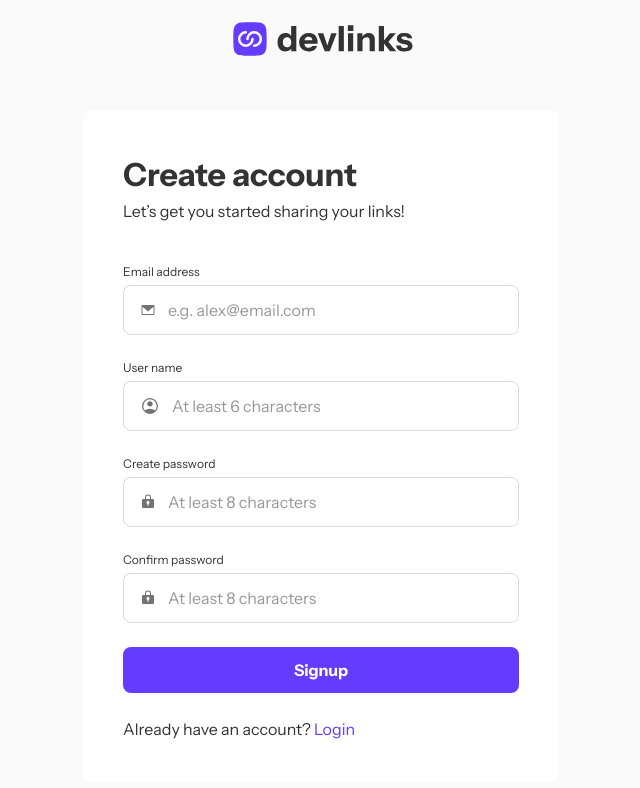
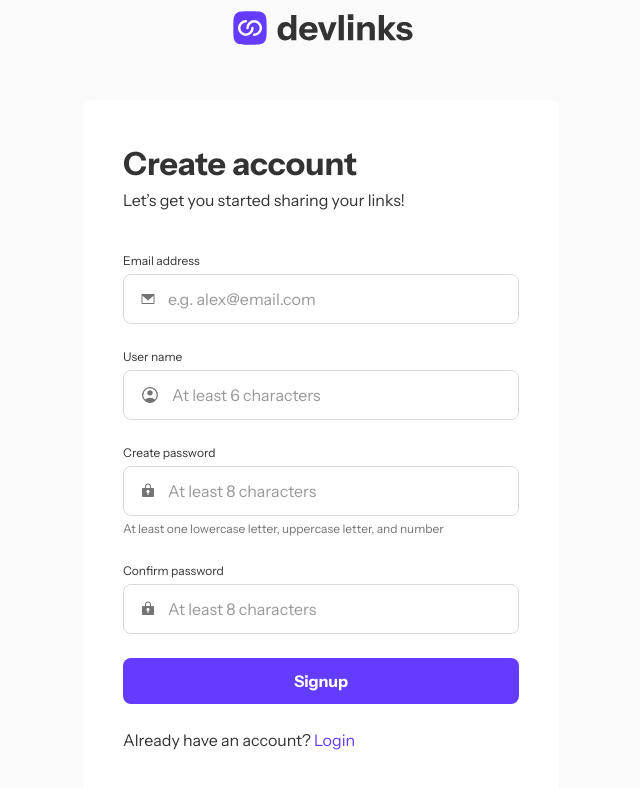
Before and after one commit to SufyanAhmed1850/dev-links, a React (Vite) app: page /signup in a window 1280 px wide. Shown: the top 788 px of the page, without its empty margins (319-959 px from the left). Built offline with nearby package versions, Linux system fonts and the light colour scheme; no server answers.

Commit message:
Added button loader

```diff
--- a/package.json
+++ b/package.json
@@ -10,6 +10,7 @@
         "preview": "vite preview"
     },
     "dependencies": {
+        "@ant-design/icons": "^5.2.6",
         "@dnd-kit/core": "^6.1.0",
         "@dnd-kit/modifiers": "^7.0.0",
         "@dnd-kit/sortable": "^8.0.0",
--- a/src/Components/Button/index.css
+++ b/src/Components/Button/index.css
@@ -1,25 +1,26 @@
-.button{
+.button {
     background-color: var(--purple-90-);
     border-radius: 8px;
     padding: 11px 27px;
     display: flex;
     justify-content: center;
     align-items: center;
+    gap: 8px;
     cursor: pointer;
     border: none;
     outline: none;
     width: 100%;
 }
 
-.button:active{
+.button:active {
     background-color: var(--purple-60-);
 }
 
-.button:disabled{
+.button:disabled {
     background-color: var(--purple-90-);
     opacity: 0.25;
 }
 
-.button h3{
+.button h3 {
     color: var(--white-90-);
 }
--- a/src/Components/Button/index.jsx
+++ b/src/Components/Button/index.jsx
@@ -1,9 +1,28 @@
 import "./index.css";
+import { LoadingOutlined } from "@ant-design/icons";
+import { Spin } from "antd";
 
-const Button = ({ buttonText, handleClick }) => {
+const Button = ({ buttonText, loadingText, handleClick, disabled }) => {
     return (
-        <button onClick={handleClick || null} className="button">
-            <h3>{buttonText}</h3>
+        <button
+            disabled={disabled && disabled}
+            onClick={handleClick || null}
+            className="button"
+        >
+            {disabled && (
+                <Spin
+                    indicator={
+                        <LoadingOutlined
+                            style={{
+                                fontSize: 16,
+                                color: "white",
+                            }}
+                            spin
+                        />
+                    }
+                />
+            )}
+            <h3>{disabled ? loadingText : buttonText}</h3>
         </button>
     );
 };
--- a/src/Components/Input Field/index.css
+++ b/src/Components/Input Field/index.css
@@ -29,3 +29,10 @@
     padding-right: 16px;
     user-select: none;
 }
+
+.password-hint {
+    font-size: 12px;
+    line-height: 150%;
+    font-weight: 400;
+    color: var(--black-60-);
+}
--- a/src/Components/Input Field/index.jsx
+++ b/src/Components/Input Field/index.jsx
@@ -134,10 +134,17 @@ const InputField = ({
                     type={type || "text"}
                     placeholder={placeholderText}
                 />
+
                 {haveError && (
                     <span className="input-error">{errorMessage}</span>
                 )}
             </div>
+            {label == "Create password" && (
+                <p className="password-hint">
+                    At least one lowercase letter,
+                    uppercase letter, and number
+                </p>
+            )}
         </div>
     );
 };
--- a/src/Pages/Home/Profile tab/profiletab.jsx
+++ b/src/Pages/Home/Profile tab/profiletab.jsx
@@ -239,7 +239,7 @@ const Profiletab = () => {
                             <div className="profile-first-name">
                                 <p>First name*</p>
                                 <InputField
-                                    value={firstName}
+                                    value={firstName || ""}
                                     onInputChange={(val) => setFirstName(val)}
                                     placeholderText="e.g. John"
                                     imgYes={true}
@@ -249,7 +249,7 @@ const Profiletab = () => {
                             <div className="profile-last-name">
                                 <p>Last name*</p>
                                 <InputField
-                                    value={lastName}
+                                    value={lastName || ""}
                                     onInputChange={(val) => setLastName(val)}
                                     placeholderText="e.g. Appleseed"
                                     imgYes={true}
@@ -259,7 +259,7 @@ const Profiletab = () => {
                             <div className="profile-email">
                                 <p>Email</p>
                                 <InputField
-                                    value={email}
+                                    value={email || ""}
                                     onInputChange={(val) => setEmail(val)}
                                     placeholderText="e.g. email@example.com"
                                     imgYes={true}
--- a/src/Pages/Login/login.jsx
+++ b/src/Pages/Login/login.jsx
@@ -5,6 +5,8 @@ import logoLarge from "../../assets/images/logo-devlinks-large.svg";
 import emailIcon from "../../assets/images/icon-email.svg";
 import passwordIcon from "../../assets/images/icon-password.svg";
 import Button from "../../Components/Button";
+import githubLogoIcon from "../../assets/images/icon-github-mark-white.svg";
+import googleLogoIcon from "../../assets/images/icon-google.svg";
 import { useNavigate, useLocation } from "react-router-dom";
 import { axiosPrivate } from "../../api/axios";
 import Cookies from "js-cookie";
@@ -26,6 +28,7 @@ const Login = () => {
     const [emailError, setEmailError] = useState(false);
     const [password, setPassword] = useState("");
     const [passwordError, setPasswordError] = useState(false);
+    const [disable, setDisable] = useState(false);
 
     const handleEnterKeyPress = (event) => {
         if (event.key === "Enter") {
@@ -35,6 +38,7 @@ const Login = () => {
 
     const userLogin = async () => {
         try {
+            setDisable(true);
             !email ? setEmailError(true) : setEmailError(false);
             !password ? setPasswordError(true) : setEmailError(false);
             if (!email || !password) {
@@ -69,6 +73,8 @@ const Login = () => {
                 });
                 console.error("Login Failed", err.response.data);
             }
+        } finally {
+            setDisable(false);
         }
     };
 
@@ -104,7 +110,26 @@ const Login = () => {
                         onKeyPress={handleEnterKeyPress}
                     />
 
-                    <Button handleClick={userLogin} buttonText="Login" />
+                    <Button
+                        disabled={disable}
+                        loadingText={disable && "Logging in..."}
+                        handleClick={userLogin}
+                        buttonText="Login"
+                    />
+                    {/* <div className="continue-socials">
+                        <div className="line"></div>
+                        <h3>Or continue with</h3>
+                    </div>
+                    <div className="login-socials">
+                        <div className="login-with-google">
+                            <img src={googleLogoIcon} alt="Google Logo" />
+                            <h3>Google</h3>
+                        </div>
+                        <div className="login-with-github">
+                            <img src={githubLogoIcon} alt="Github Logo" />
+                            <h3>GitHub</h3>
+                        </div>
+                    </div> */}
                     <p>
                         Don’t have an account?{" "}
                         <span
--- a/src/Pages/Signup/signup.jsx
+++ b/src/Pages/Signup/signup.jsx
@@ -1,17 +1,27 @@
-import { useState } from "react";
+import { useEffect, useRef, useState } from "react";
 import "./signup.css";
 import InputField from "../../Components/Input Field";
 import logoLarge from "../../assets/images/logo-devlinks-large.svg";
 import emailIcon from "../../assets/images/icon-email.svg";
 import passwordIcon from "../../assets/images/icon-password.svg";
 import userIcon from "../../assets/images/icon-username.svg";
+import githubLogoIcon from "../../assets/images/icon-github-mark-white.svg";
+import googleLogoIcon from "../../assets/images/icon-google.svg";
 import Button from "../../Components/Button";
 import { useNavigate } from "react-router-dom";
 import axios from "axios";
 import toast from "react-hot-toast";
+import useAuth from "../../../hooks/useAuth";
+import Cookies from "js-cookie";
 
 const Signup = () => {
     const navigate = useNavigate();
+    const isAuthenticated = useAuth();
+    useEffect(() => {
+        if (isAuthenticated) {
+            navigate("/");
+        }
+    }, [isAuthenticated, navigate]);
     const [email, setEmail] = useState("");
     const [emailError, setEmailError] = useState(false);
     const [userName, setUserName] = useState("");
@@ -20,6 +30,8 @@ const Signup = () => {
     const [passwordError, setPasswordError] = useState(false);
     const [repeatPassword, setRepeatPassword] = useState("");
     const [repeatError, setRepeatError] = useState(false);
+    const [disable, setDisable] = useState(false);
+    const from = location.state?.from?.pathname || "/";
 
     const handleEnterKeyPress = (event) => {
         if (event.key === "Enter") {
@@ -29,6 +41,7 @@ const Signup = () => {
 
     const userSignUp = async () => {
         try {
+            setDisable(true);
             !email ? setEmailError(true) : setEmailError(false);
             !userName ? setUserNameError(true) : setUserNameError(false);
             !password ? setPasswordError(true) : setPasswordError(false);
@@ -50,20 +63,21 @@ const Signup = () => {
                 password,
                 repeatPassword,
             });
+            Cookies.set("jwt", res.data.token, { expires: 7 });
             setEmail("");
             setUserName("");
             setPassword("");
             setRepeatPassword("");
-            console.log("res", res);
-            toast.success("Registration successful. You can now Login.", {
+            toast.success("Registered Successfully", {
                 duration: 2000,
                 position: "bottom-center",
                 style: {
                     backgroundColor: "var(--black-90-)",
                     color: "var(--white-90-)",
-                    minWidth: "397px",
                 },
             });
+            navigate(from, { replace: true });
+            console.log("res", res);
         } catch (error) {
             console.log(error);
             const message = error.response.data.message;
@@ -150,6 +164,8 @@ const Signup = () => {
                     },
                 });
             }
+        } finally {
+            setDisable(false);
         }
     };
 
@@ -209,7 +225,26 @@ const Signup = () => {
                         onKeyPress={handleEnterKeyPress}
                     />
 
-                    <Button handleClick={userSignUp} buttonText="Signup" />
+                    <Button
+                        disabled={disable}
+                        loadingText={disable && "Signing up..."}
+                        handleClick={userSignUp}
+                        buttonText="Signup"
+                    />
+                    {/* <div className="continue-socials">
+                        <div className="line"></div>
+                        <h3>Or continue with</h3>
+                    </div>
+                    <div className="login-socials">
+                        <div className="login-with-google">
+                            <img src={googleLogoIcon} alt="Google Logo" />
+                            <h3>Google</h3>
+                        </div>
+                        <div className="login-with-github">
+                            <img src={githubLogoIcon} alt="Github Logo" />
+                            <h3>GitHub</h3>
+                        </div>
+                    </div> */}
                     <p>
                         Already have an account?{" "}
                         <span
```
Also changed, not shown: src/Pages/Signup/signup.css (+74 -3 lines), src/assets/images/icon-github-mark-white.svg (added), src/assets/images/icon-google.svg (added).
